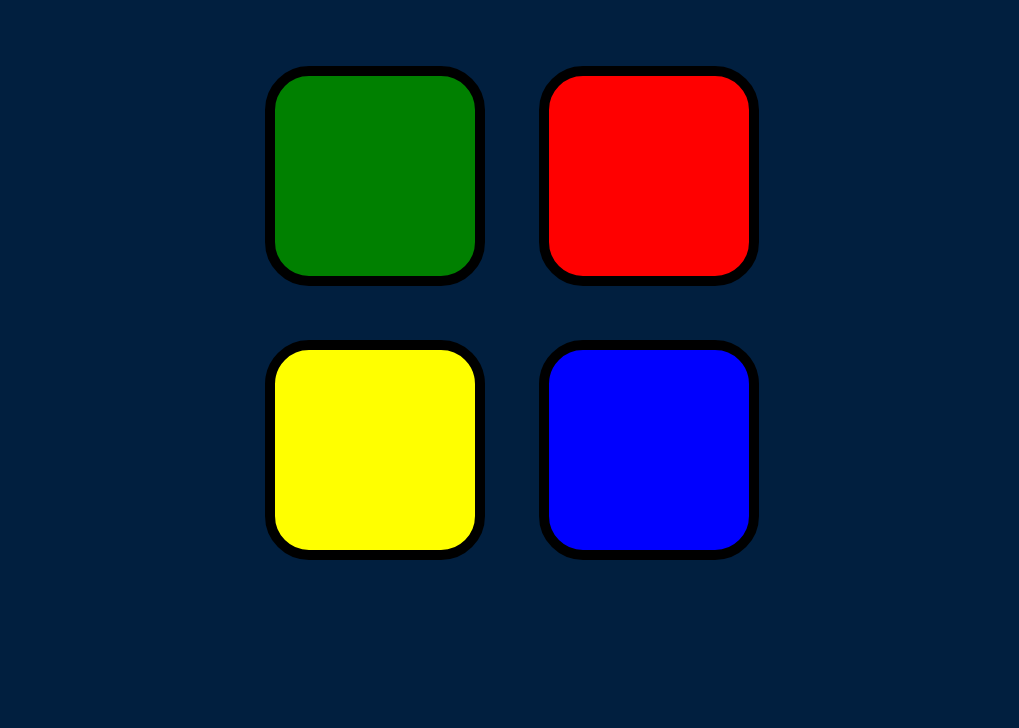
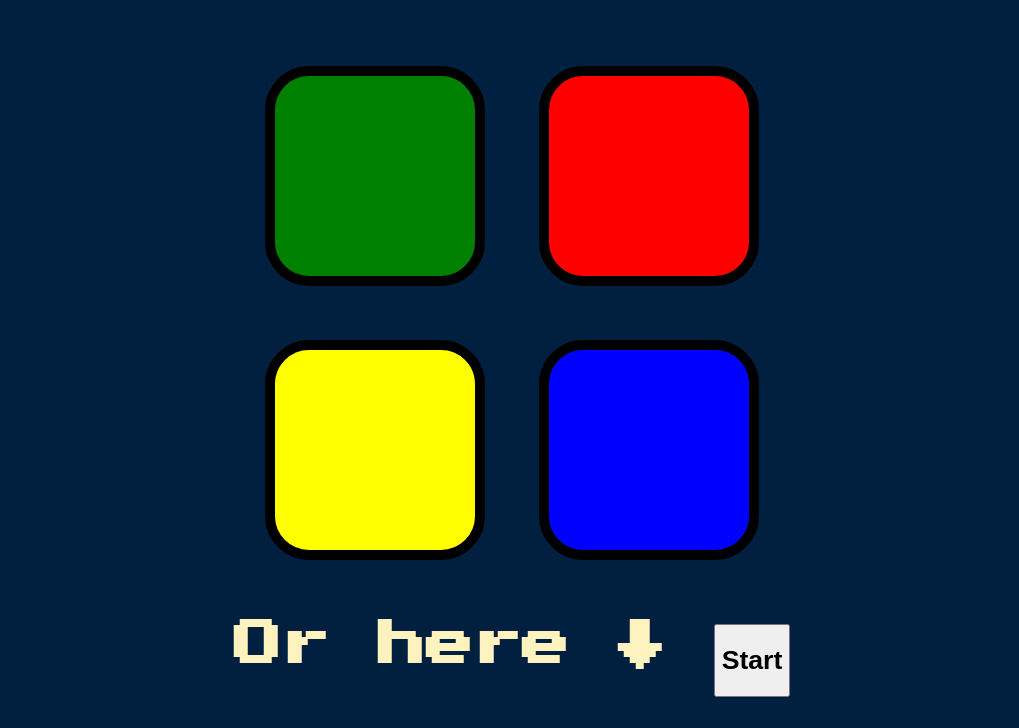
Before and after one commit to StefanCorporation/Dicee-jQuery-, a plain HTML site: page index.html in a window 1280 px wide. Shown: the part 133-861 px from the top of the page, without its empty margins (128-1147 px from the left). Before the commit the page ends 800 px from the top, so only its background shows below. Drawn offline with nearby package versions, Linux system fonts and the light colour scheme.

Commit message:
Update index.html

```diff
--- a/index.html
+++ b/index.html
@@ -31,6 +31,16 @@
 
       </div>
 
+
+      <div id="mobile">
+        <h1 id="level-title">Or here ↓
+          <span>
+            <button id="id-button" class="mob-button" >
+              <h1 id="restart-button">Start</h1>
+            </button>
+          </span>
+        </h1>
+      </div>
     </div>
 
   </div>
```
